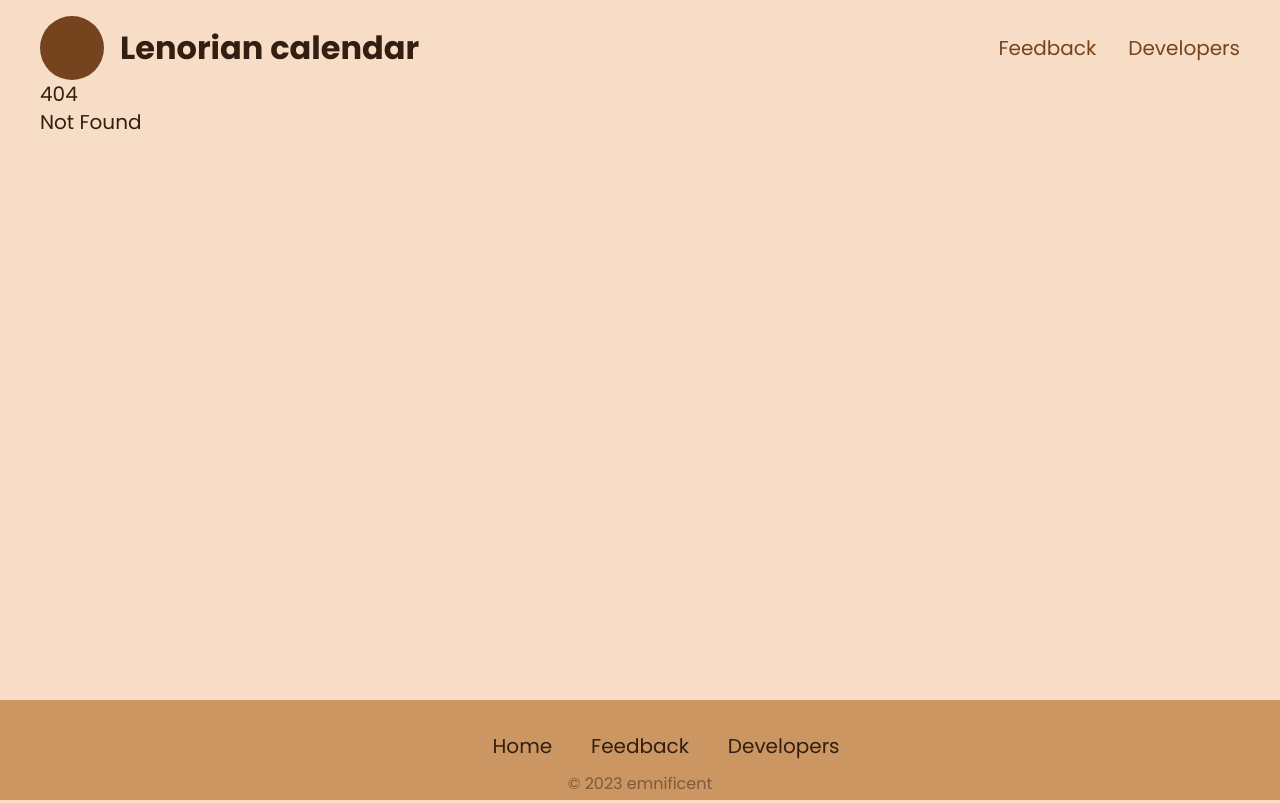
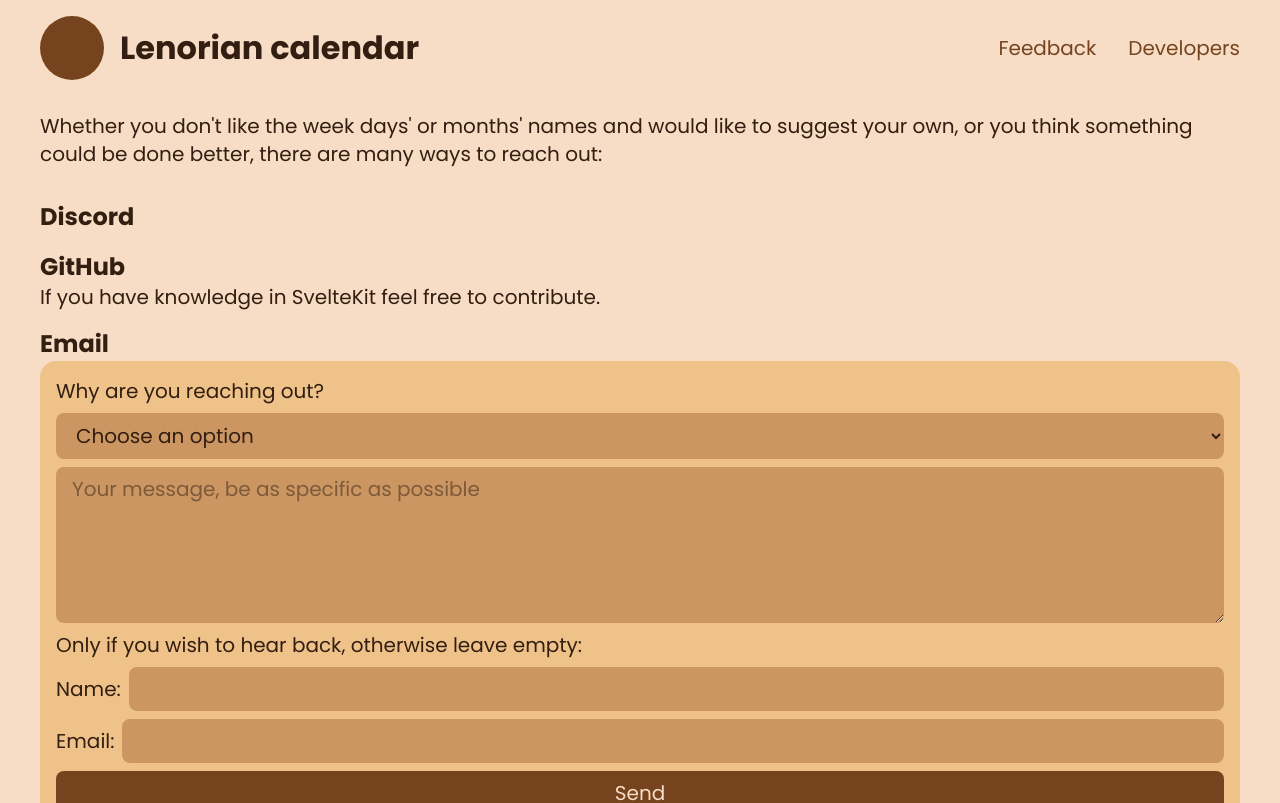
Before and after one commit to emnificent/lenorian, a SvelteKit app: page /feedback in a window 1280 px wide. Before the commit this address had no page. Shown: the top 803 px of the page. Built offline with nearby package versions, Linux system fonts and the light colour scheme.

Commit message:
feat: feedback page

```diff
--- /dev/null
+++ b/src/routes/feedback/+page.svelte
@@ -0,0 +1,102 @@
+<main>
+  <p>Whether you don't like the week days' or months' names and would like to suggest your own, or you think something could be done better, there are many ways to reach out:</p>
+
+  <ul>
+    <li><h2>Discord</h2></li>
+    <li>
+      <h2>GitHub</h2>
+      <p>If you have knowledge in SvelteKit feel free to contribute.</p>
+    </li>
+    <li>
+      <h2>Email</h2>
+      <form>
+        <p>Why are you reaching out?</p>
+        <select name="topic">
+          <option value="">Choose an option</option>
+          <option value="naming">Week days / months names</option>
+          <option value="api">API</option>
+          <option value="other">Other</option>
+        </select>
+        <textarea name="message" rows="5" placeholder="Your message, be as specific as possible"></textarea>
+        <p>Only if you wish to hear back, otherwise leave empty:</p>
+        <label>
+          Name: <input type="text" name="name" />
+        </label>
+        <label>
+          Email: <input type="email" name="email" />
+        </label>
+        <button>Send</button>
+      </form>
+    </li>
+  </ul>
+</main>
+
+<style lang="scss">
+  main {
+    padding-block: 2rem;
+    display: flex;
+    flex-direction: column;
+    gap: 2rem;
+  }
+
+  ul {
+    display: flex;
+    flex-direction: column;
+    gap: 1rem;
+    list-style: none;
+
+    & h2 {
+      font-size: calc(var(--fs-title--small) * 1rem);
+      font-weight: var(--fw--bold);
+    }
+  }
+
+  form {
+    display: flex;
+    flex-direction: column;
+    gap: 0.5rem;
+    background-color: var(--c-primary);
+    padding: 1rem;
+    border-radius: 1rem;
+
+    & select,
+    & textarea,
+    & input,
+    & button {
+      padding: 0.5rem 1rem;
+      border-radius: 0.5rem;
+      border: none;
+    }
+
+    & select,
+    & textarea,
+    & input {
+      background-color: var(--c-secondary);
+      color: var(--c-dark);
+
+      &::placeholder {
+        color: var(--c-dark);
+        opacity: 0.5;
+      }
+    }
+
+    & textarea {
+      resize: vertical;
+    }
+
+    & button {
+      background-color: var(--c-tertiary);
+      color: var(--c-light);
+    }
+
+    & label {
+      display: flex;
+      gap: 0.5rem;
+      align-items: center;
+
+      & input {
+        width: 100%;
+      }
+    }
+  }
+</style>
```
